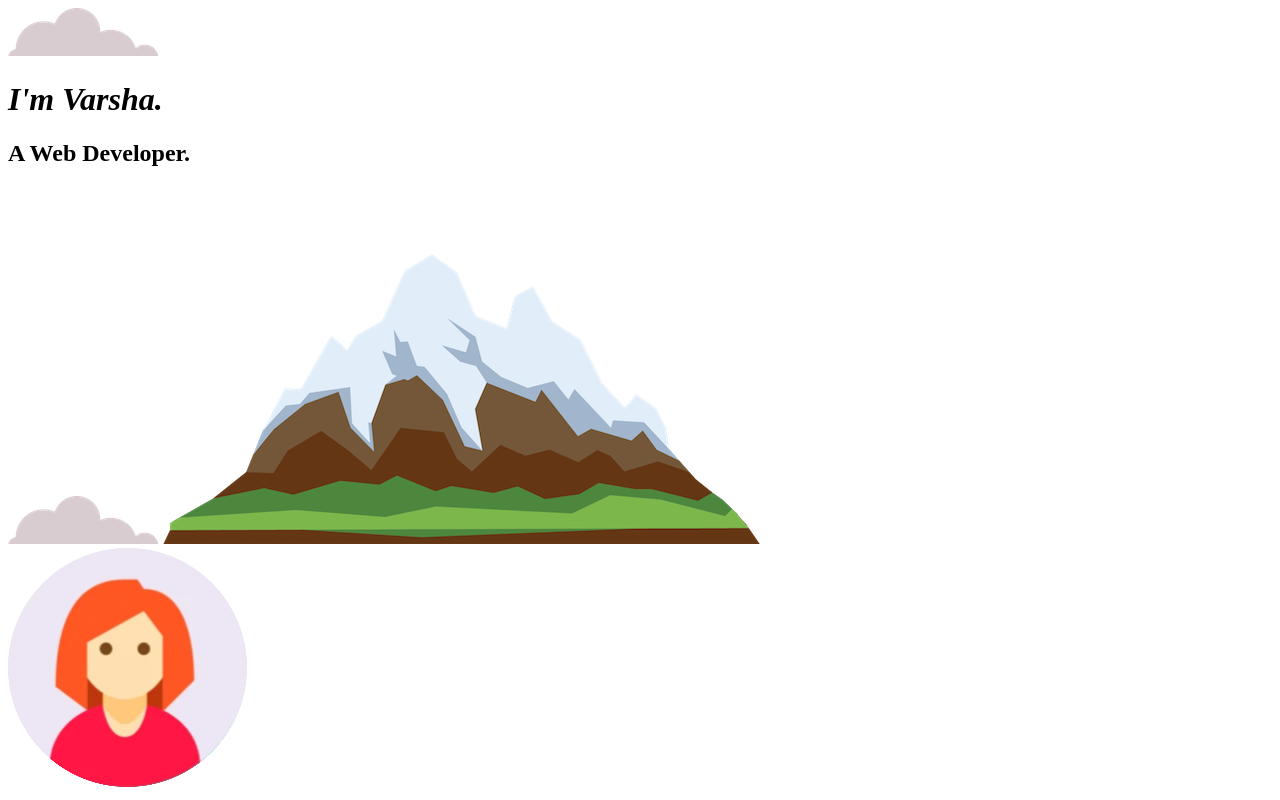
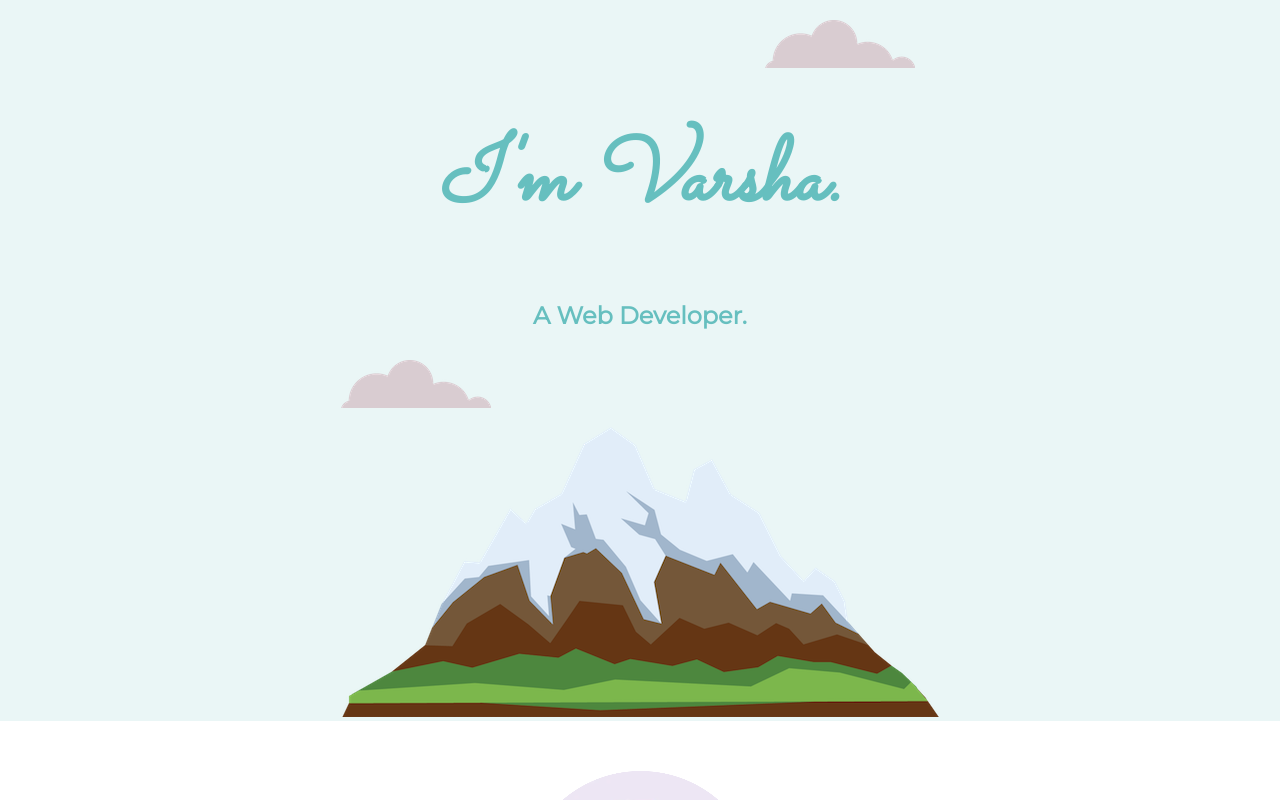
Before and after one commit to yvarsha191/MYSite2, a plain HTML site: page index.html in a window 1280 px wide. Shown: the top 800 px of the page. Drawn offline with Linux system fonts and the light colour scheme.

Commit message:
Update index.html

```diff
--- a/index.html
+++ b/index.html
@@ -4,7 +4,7 @@
 <head>
     <meta charset=”UTF-8” />
     <title>Varsha's personal site</title>
-    <link rel="stylesheet" href="varshay.css" /> <!--to refer to css file, external css-->
+    <link rel="stylesheet" href="styles.css" /> <!--to refer to css file, external css-->
     <link rel="icon" href="favicon.ico" />
     <link rel="preconnect" href="https://fonts.googleapis.com">
     <link rel="preconnect" href="https://fonts.gstatic.com" crossorigin>
```
